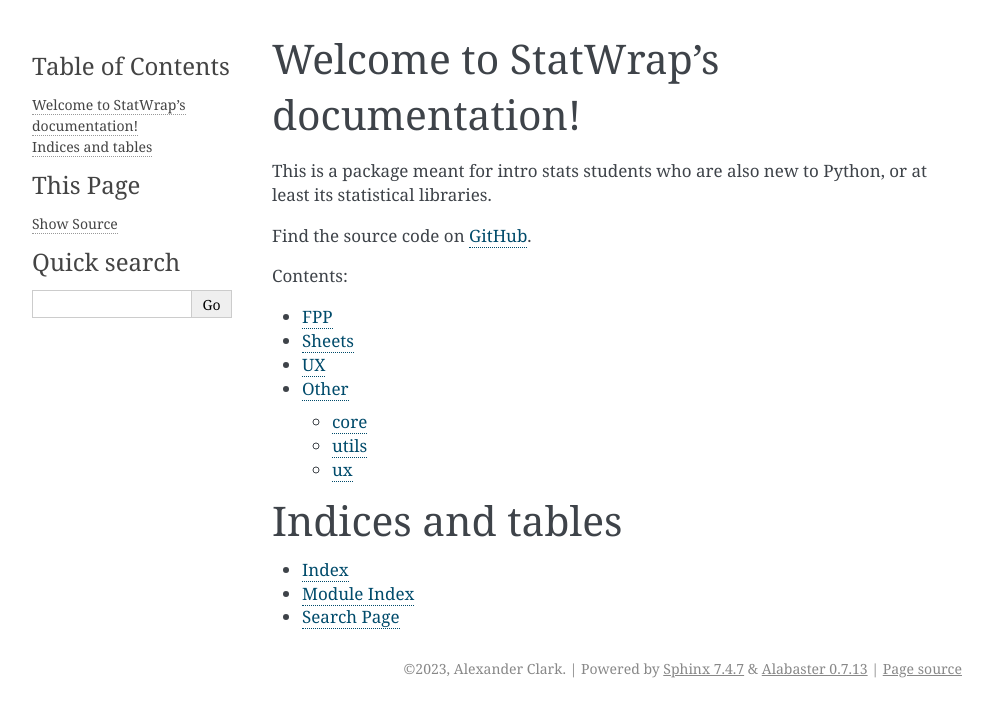
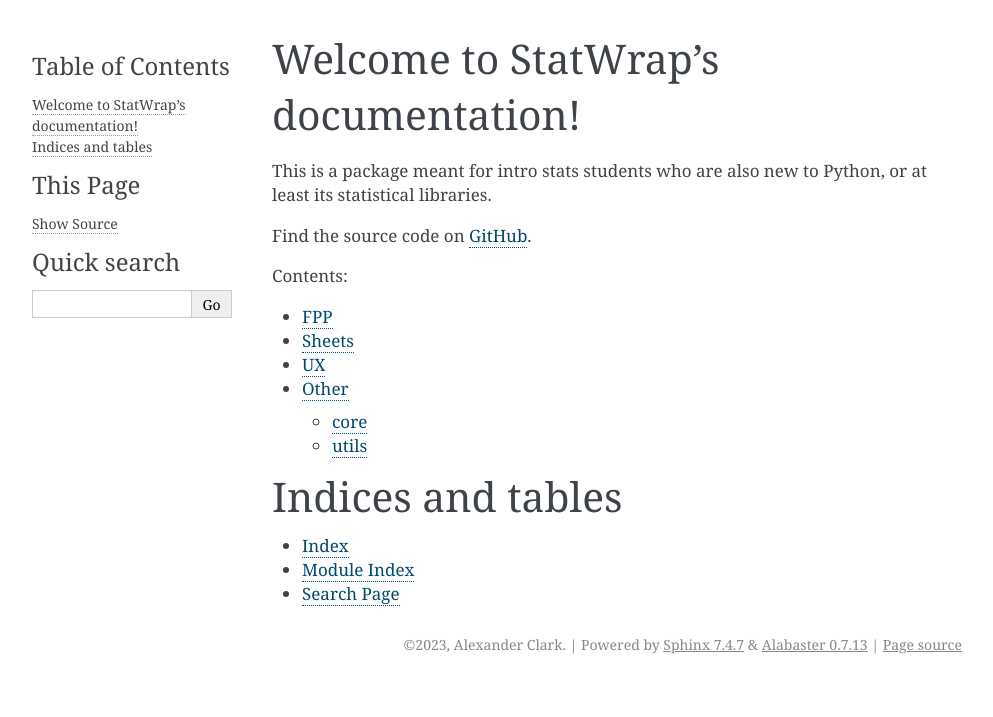
Before and after one commit to alexanderthclark/statwrap, a Sphinx documentation site: the page built from docs/index.rst, in a window 1280 px wide. Shown: the top 717 px of the page, without its empty margins (148-1141 px from the left). Built offline with Sphinx 7.4.7, drawn with Linux system fonts in a browser that asks for light colours.

```diff
--- a/docs/modules.rst
+++ b/docs/modules.rst
@@ -16,9 +16,3 @@ utils
 
 .. automodule:: statwrap.utils
    :members:
-
-ux
------
-
-.. automodule:: statwrap.ux
-   :members:
```
